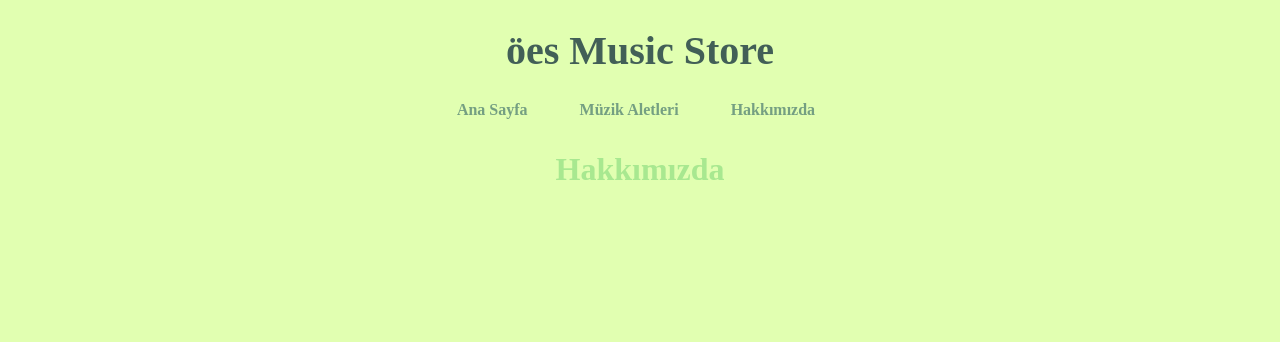
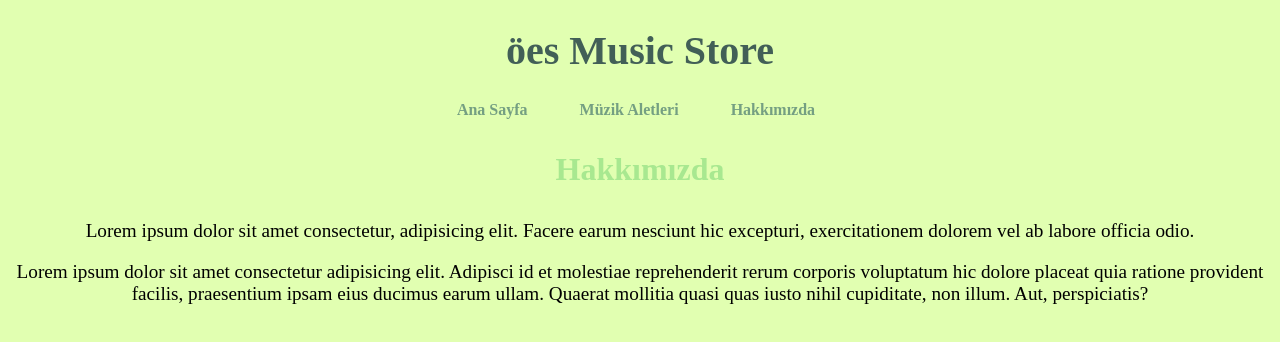
Before and after one commit to UnseenDamage/patika.dev-homeworks, a plain HTML site: page homework-4_-_css-site/sites/about.html in a window 1280 px wide. Drawn offline with Linux system fonts and the light colour scheme.

Commit message:
content changes

```diff
--- a/homework-4_-_css-site/sites/about.html
+++ b/homework-4_-_css-site/sites/about.html
@@ -25,10 +25,22 @@
     <main>
       <section>
         <h3>Hakkımızda</h3>
+
+        <p>
+          Lorem ipsum dolor sit amet consectetur, adipisicing elit. Facere earum
+          nesciunt hic excepturi, exercitationem dolorem vel ab labore officia
+          odio.
+        </p>
+
+        <p>
+          Lorem ipsum dolor sit amet consectetur adipisicing elit. Adipisci id
+          et molestiae reprehenderit rerum corporis voluptatum hic dolore
+          placeat quia ratione provident facilis, praesentium ipsam eius ducimus
+          earum ullam. Quaerat mollitia quasi quas iusto nihil cupiditate, non
+          illum. Aut, perspiciatis?
+        </p>
       </section>
     </main>
     <!-- Content End -->
-    <!-- Header Start -->
-    <!-- Header Start -->
   </body>
 </html>
```
Also changed, not shown: homework-4_-_css-site/sites/homepage.html (+0 -2 lines), homework-4_-_css-site/sites/music.html (+5 -7 lines).
